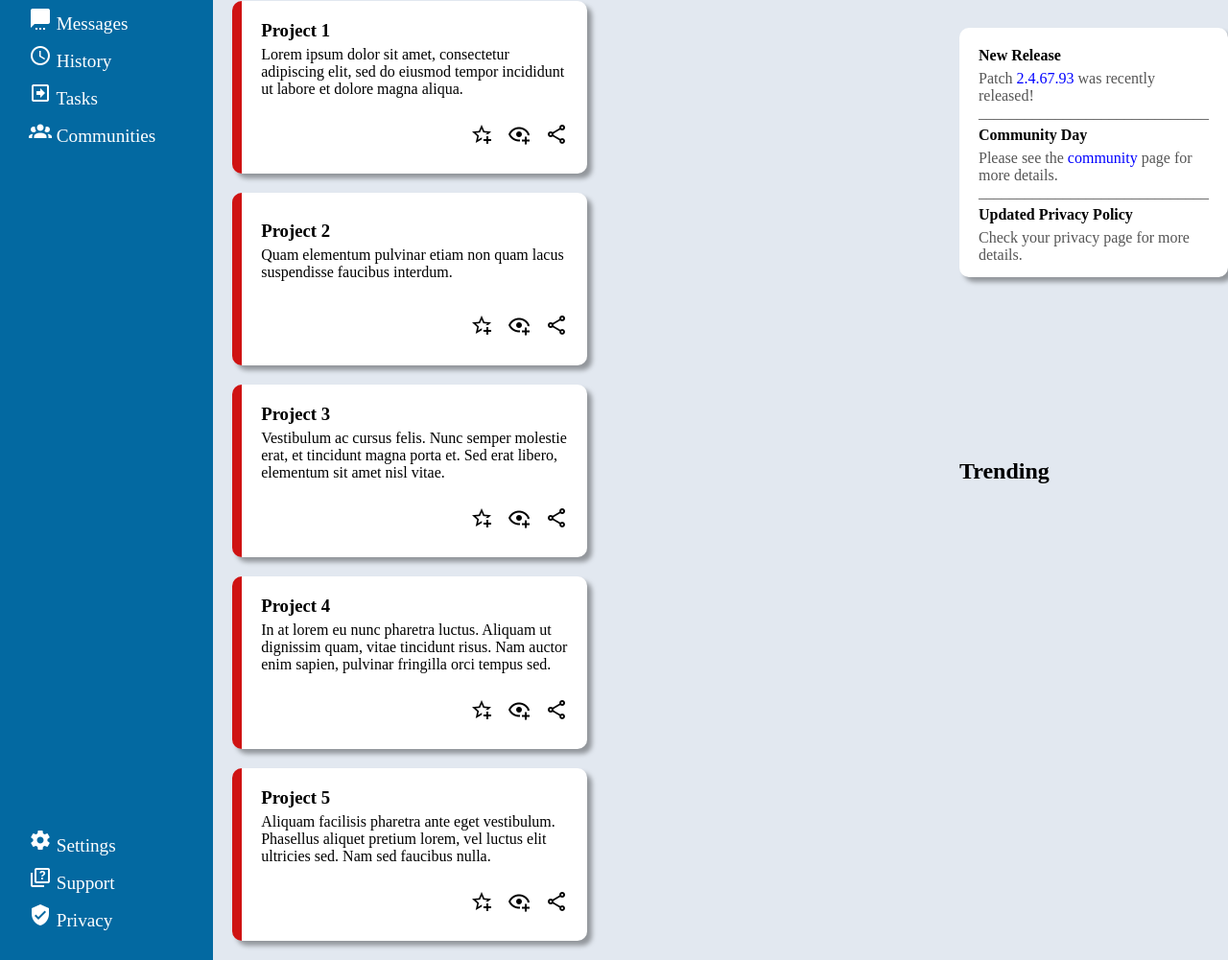
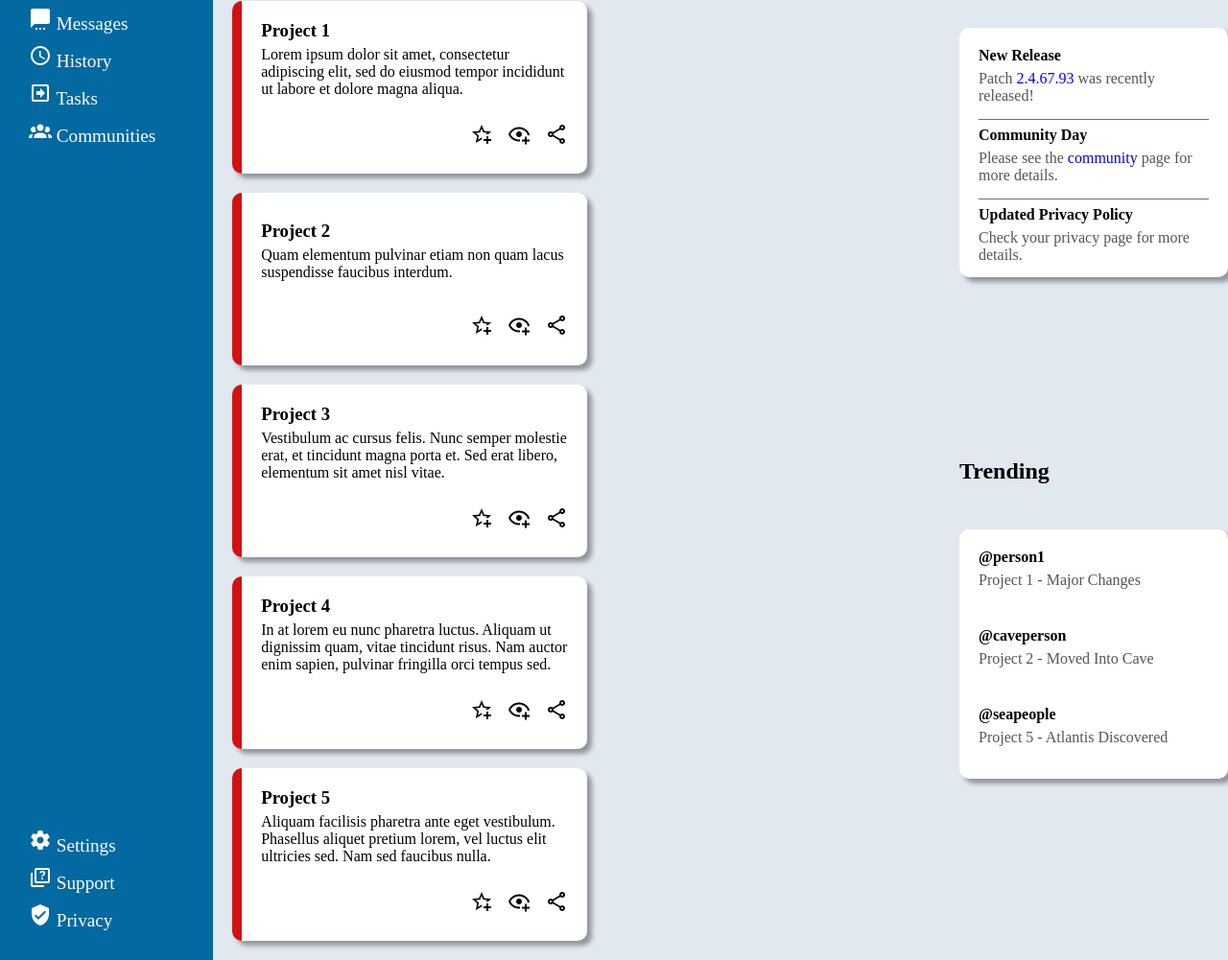
Before and after one commit to cmmartine/admin_dashboard, a plain HTML site: page index.html in a window 1280 px wide. Shown: the part 303-1304 px from the top of the page at 96% size. Drawn offline with Linux system fonts and the light colour scheme.

Commit message:
Added trending section, added active link styling for announcements

```diff
--- a/index.html
+++ b/index.html
@@ -168,8 +168,14 @@
         <h2 class="title-right">Trending</h2>
 
         <div class="trending-card">
+          <h4><a href="">@person1</a></h4>
+          <p>Project 1 - Major Changes</p>
 
+          <h4><a href="">@caveperson</a></h4>
+          <p>Project 2 - Moved Into Cave</p>
 
+          <h4><a href="">@seapeople</a></h4>
+          <p>Project 5 - Atlantis Discovered</p>
         </div>
 
       </div>
--- a/style.css
+++ b/style.css
@@ -195,11 +195,41 @@
   color: rgb(85, 85, 85);
 }
 
-.right-bar a {
+.announcements-card a {
   color: blue;
   text-decoration: none;
+}
+
+.announcements-card a:active {
+  background-color: rgb(0, 217, 255);
 }
 
 .line {
   margin-bottom: 5px;
 }
+
+.trending-card {
+  display: flex;
+  flex-direction: column;
+  width: 15em;
+  height: 15em;
+  background-color: white;
+  border-radius: 10px;
+  box-shadow: 5px 5px 5px rgba(0, 0, 0, 0.356);
+  padding-top: 20px;
+  padding-right: 20px;
+  padding-left: 20px;
+}
+
+.trending-card a {
+  color:black;
+  text-decoration: none;
+}
+
+.trending-card a:active {
+  background-color: rgb(0, 217, 255);
+}
+
+.trending-card p {
+  margin-bottom: 40px;
+}
```
